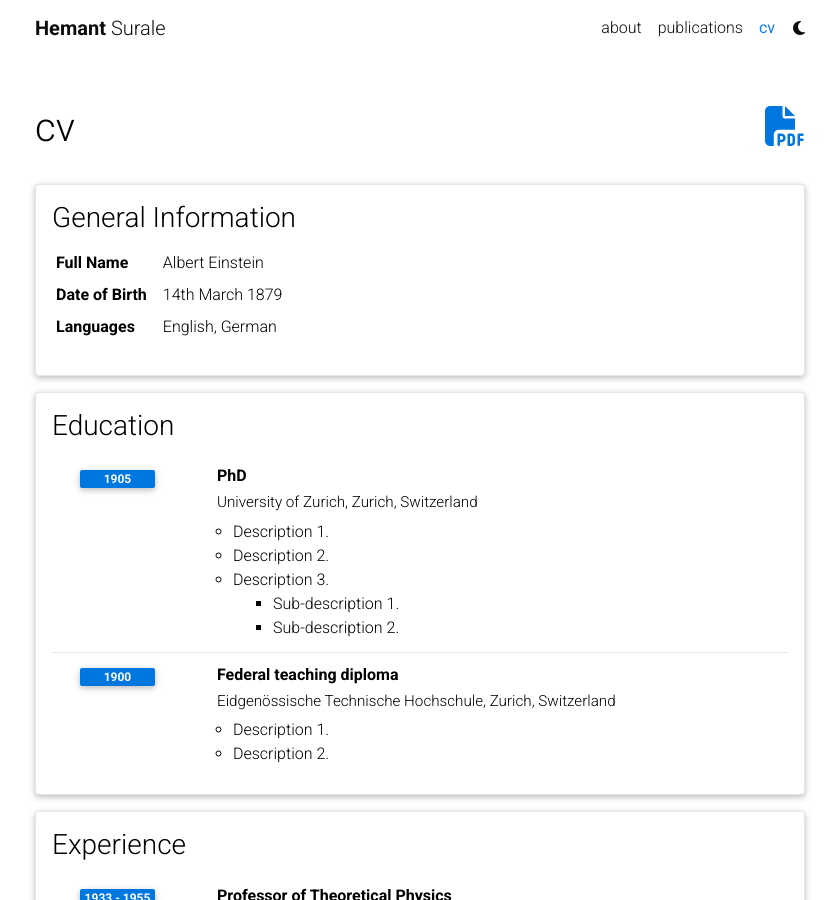
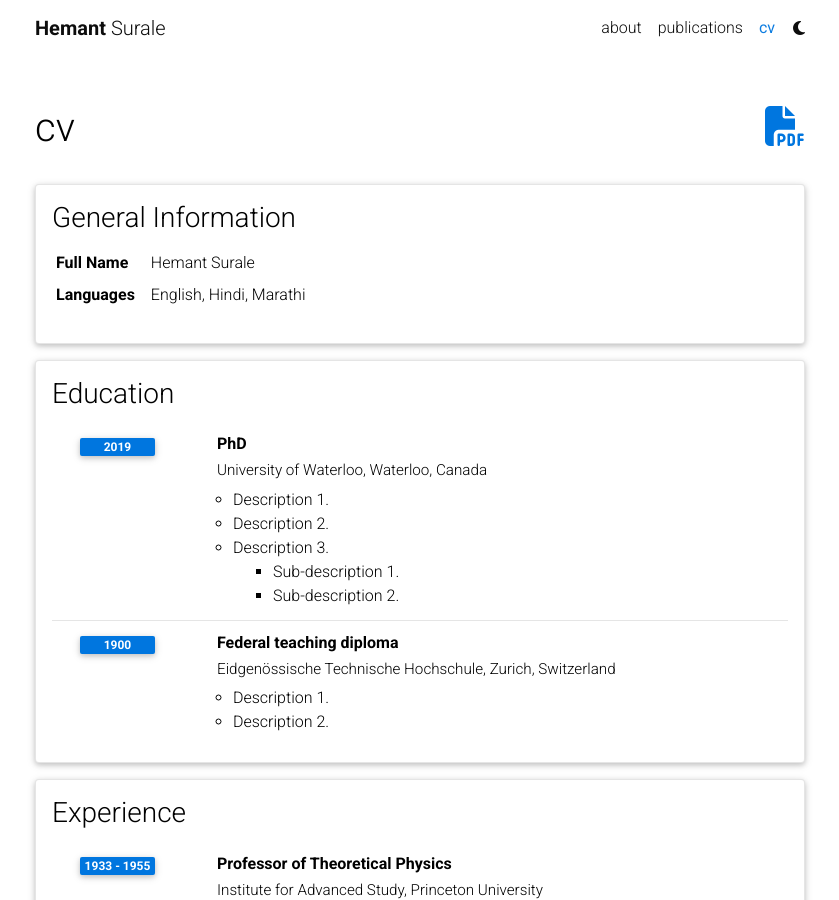
Before and after one commit to hemantsurale/hemantsurale.github.io, a Jekyll site: the page built from _pages/cv.md, in a window 1280 px wide and 900 px high. Shown: the whole window, without its empty margins (220-1059 px from the left). Built offline with Jekyll 4.4.1, drawn with Linux system fonts in a browser that asks for light colours; comment, search, counter and statistics services are not loaded; a style sheet for code colours, icons or effects is not loaded.

Commit message:
Updating CV

```diff
--- a/_data/cv.yml
+++ b/_data/cv.yml
@@ -2,18 +2,18 @@
   type: map
   contents:
     - name: Full Name
-      value: Albert Einstein
-    - name: Date of Birth
-      value: 14th March 1879
+      value: Hemant Surale
+    # - name: Date of Birth
+    #   value: 14th March 1879
     - name: Languages
-      value: English, German
+      value: English, Hindi, Marathi
 
 - title: Education
   type: time_table
   contents:
     - title: PhD
-      institution: University of Zurich, Zurich, Switzerland
-      year: 1905
+      institution: University of Waterloo, Waterloo, Canada
+      year: 2019
       description:
         - Description 1.
         - Description 2.
```
